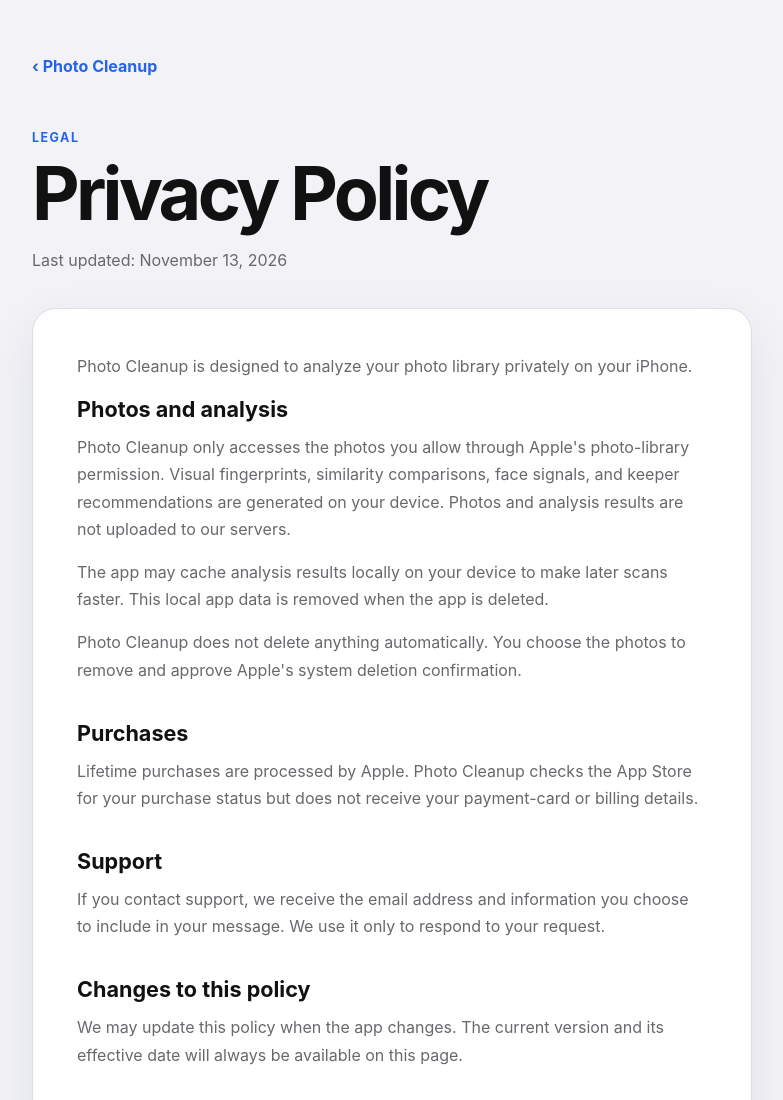
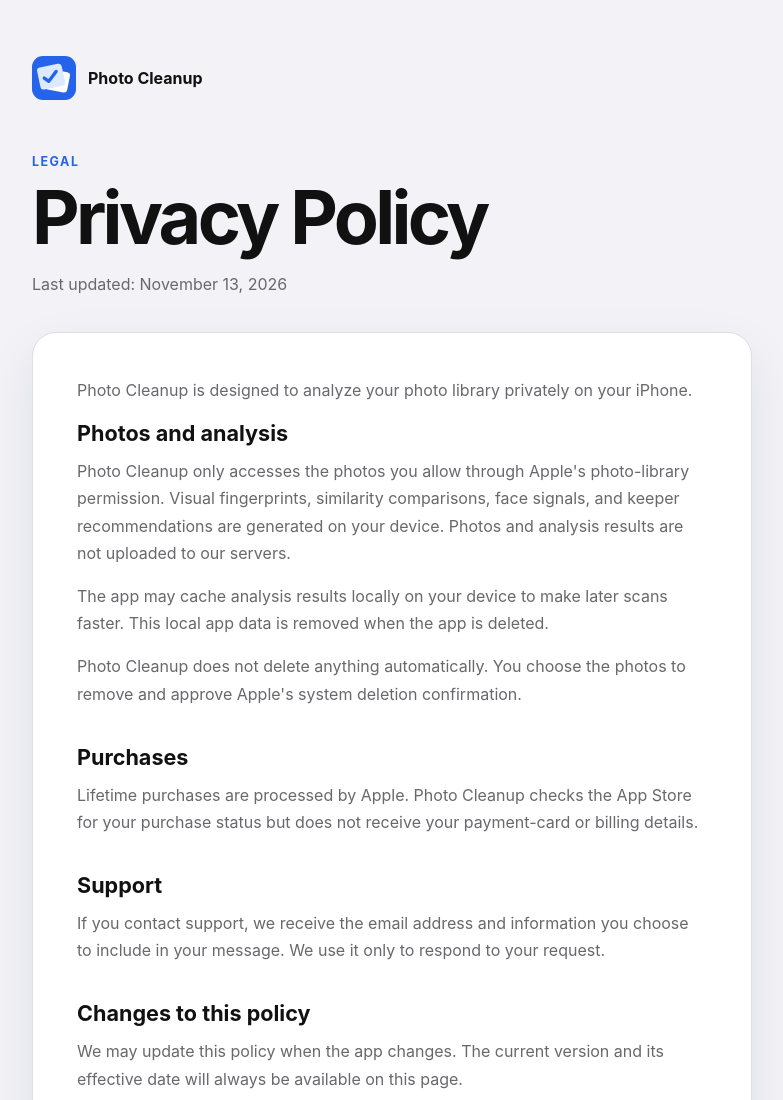
Before and after one commit to senad87/photo-cleanup-legal, a plain HTML site: page privacy.html in a window 1280 px wide. Shown: the top 1100 px of the page, without its empty margins (248-1031 px from the left). Drawn offline with Linux system fonts and the light colour scheme.

Commit message:
Add branded headers to legal pages

```diff
--- a/privacy.html
+++ b/privacy.html
@@ -13,7 +13,10 @@
 </head>
 <body>
   <main class="shell document">
-    <a class="back-link" href="index.html">‹ Photo Cleanup</a>
+    <a class="compact-brand" href="index.html" aria-label="Photo Cleanup home">
+      <img src="app-icon.svg" alt="">
+      <span>Photo Cleanup</span>
+    </a>
 
     <header class="document-header">
       <p class="eyebrow">Legal</p>
--- a/styles.css
+++ b/styles.css
@@ -165,11 +165,24 @@ footer p {
   max-width: 720px;
 }
 
-.back-link {
-  display: inline-block;
+.compact-brand {
+  display: inline-flex;
+  align-items: center;
+  gap: 12px;
   margin-bottom: 54px;
+  color: var(--text);
   font-weight: 650;
   text-decoration: none;
+}
+
+.compact-brand img {
+  width: 44px;
+  height: 44px;
+  border-radius: 11px;
+}
+
+.compact-brand:hover span {
+  color: var(--brand);
 }
 
 .document-header {
```
Also changed, not shown: support.html (+4 -1 lines).
